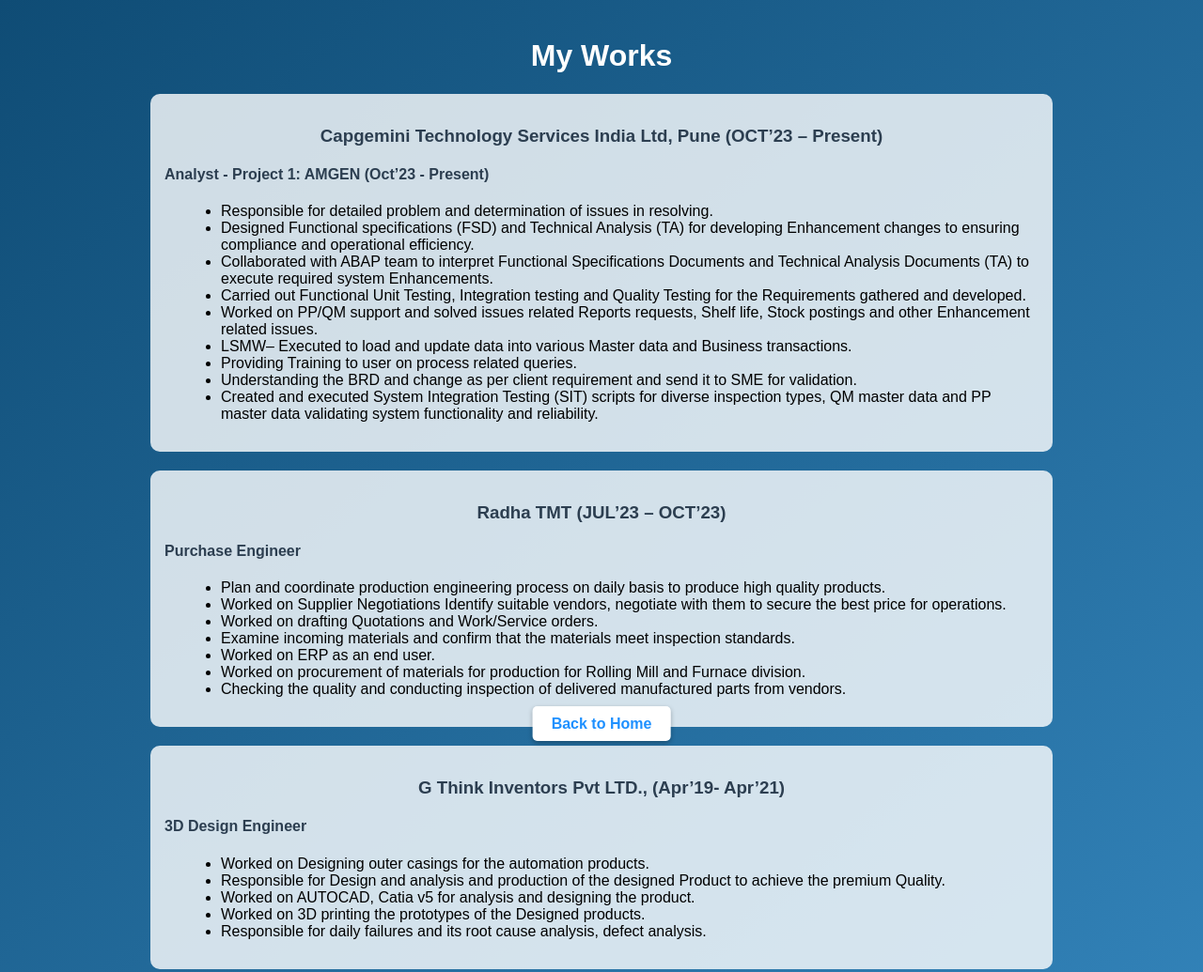
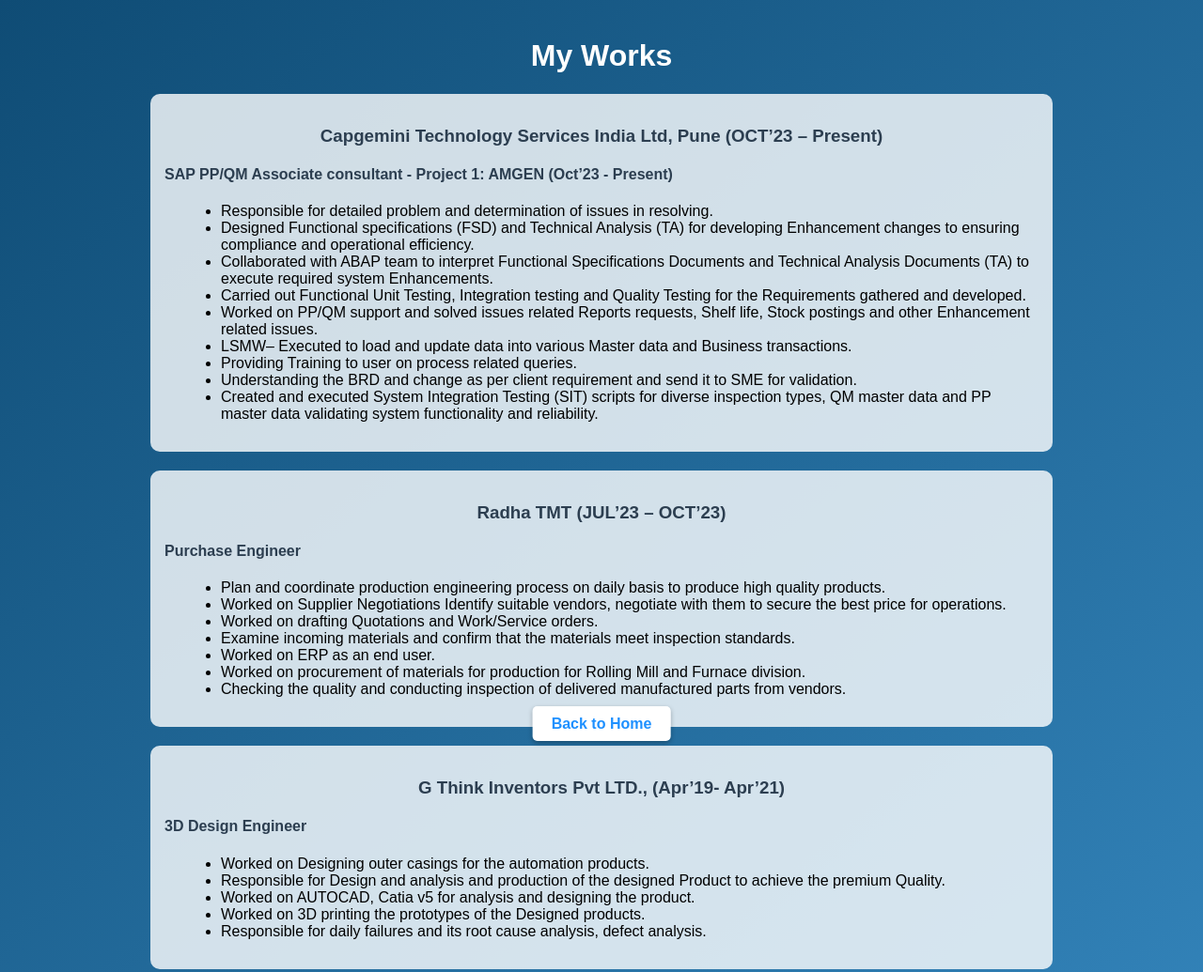
Before and after one commit to venkata-sai-nasina/Portfolio, a plain HTML site: page projects.html in a window 1280 px wide. Shown: the top 1035 px of the page at 94% size. Drawn offline with Linux system fonts and the light colour scheme.

Commit message:
Update projects.html

```diff
--- a/projects.html
+++ b/projects.html
@@ -138,7 +138,7 @@
 <div class="timeline">
 <div class="timeline-item">
 <h3>Capgemini Technology Services India Ltd, Pune (OCT’23 – Present)</h3>
-<h4>Analyst - Project 1: AMGEN (Oct’23 - Present)</h4>
+<h4>SAP PP/QM Associate consultant - Project 1: AMGEN (Oct’23 - Present)</h4>
 <ul>
 <li>Responsible for detailed problem and determination of issues in resolving.</li>
 <li>Designed Functional specifications (FSD) and Technical Analysis (TA) for developing Enhancement changes to ensuring compliance and operational efficiency.</li>
```
